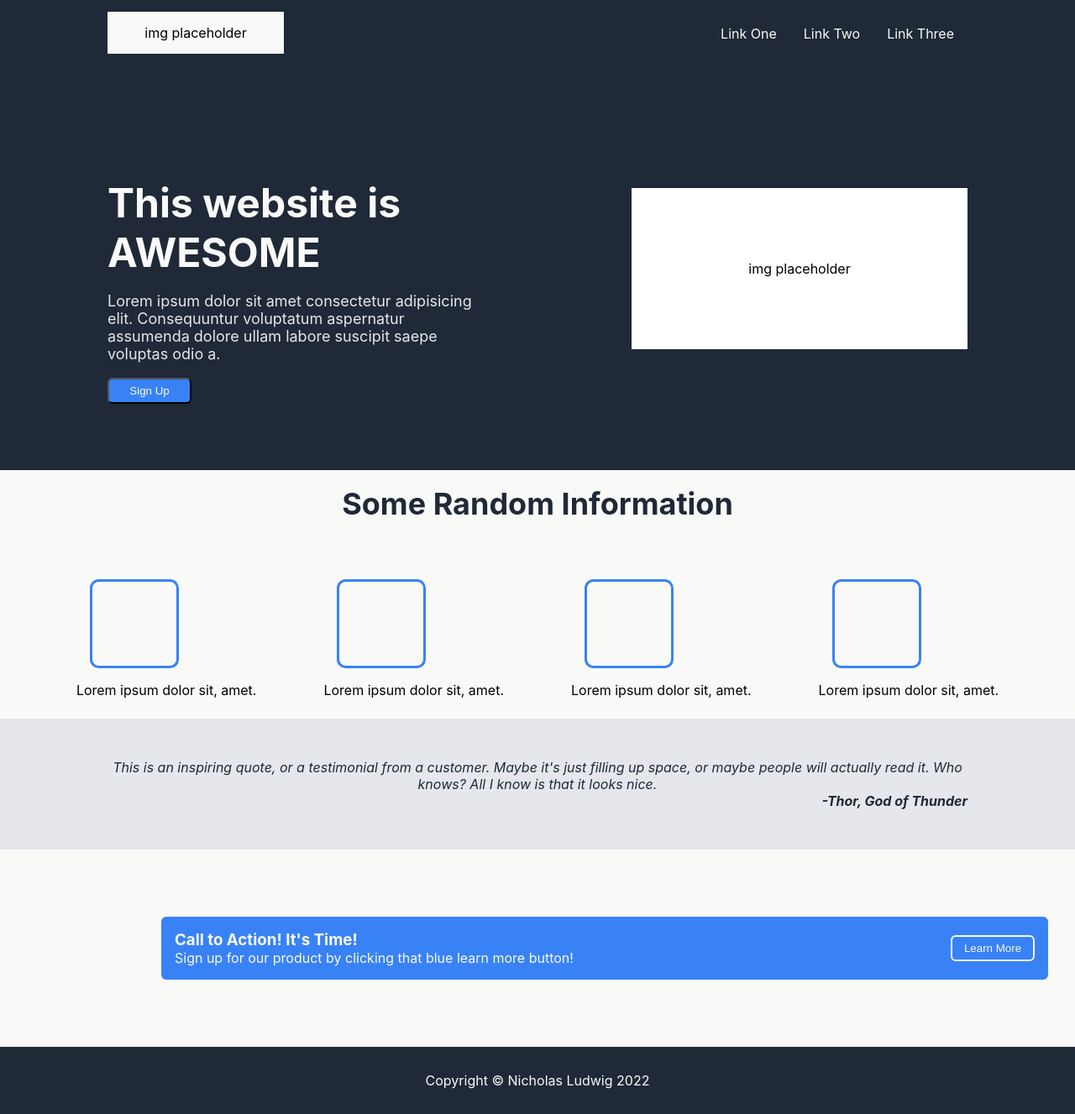
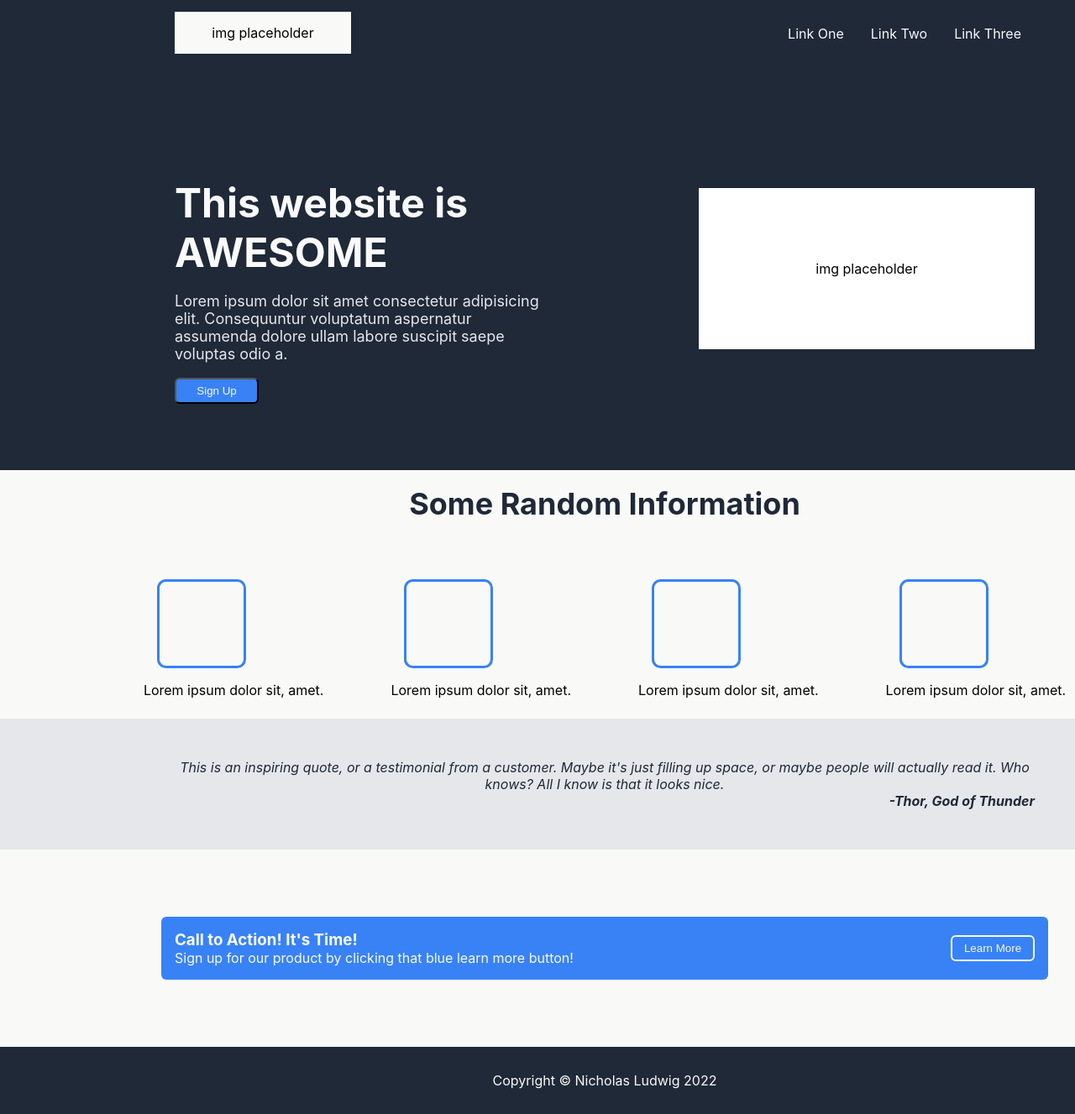
Before and after one commit to NicholasLudwig/top-landing-page, a plain HTML site: page index.html in a window 1280 px wide. Shown: the top 1327 px of the page at 84% size. Drawn offline with Linux system fonts and the light colour scheme.

Commit message:
Fix sections not displaying full width of page Add padding to all sections and to header and footer so that all fill the entire page

```diff
--- a/styles.css
+++ b/styles.css
@@ -18,6 +18,7 @@ header {
  font-family: -apple-system, BlinkMacSystemFont, 'Segoe UI', Roboto, Oxygen, Ubuntu, Cantarell, 'Open Sans', 'Helvetica Neue', sans-serif;
  height: 5em;
  width: 100vw;
+ padding: 0 5em;
 }
 
 .header-content {
@@ -48,6 +49,11 @@ a {
 }
 
 /* Section One - Awesome */
+section {
+ width: 100vw;
+ padding: 0 5em;
+}
+
 .section-one {
  display: flex;
  align-items: center;
@@ -106,6 +112,10 @@ a {
 }
 
 /* Section Two - Boxes */
+figcaption {
+ text-align: center;
+}
+
 .section-two {
  display: flex;
  align-items: center;
@@ -137,6 +147,7 @@ a {
  border-radius: 10%;
  margin: 1em;
 }
+
 
 /* Section Three - Quote */
 .section-three {
@@ -208,4 +219,5 @@ footer {
  font-family: -apple-system, BlinkMacSystemFont, 'Segoe UI', Roboto, Oxygen, Ubuntu, Cantarell, 'Open Sans', 'Helvetica Neue', sans-serif;
  height: 5em;
  width: 100vw;
+ padding: 0 5em;
 }
```
